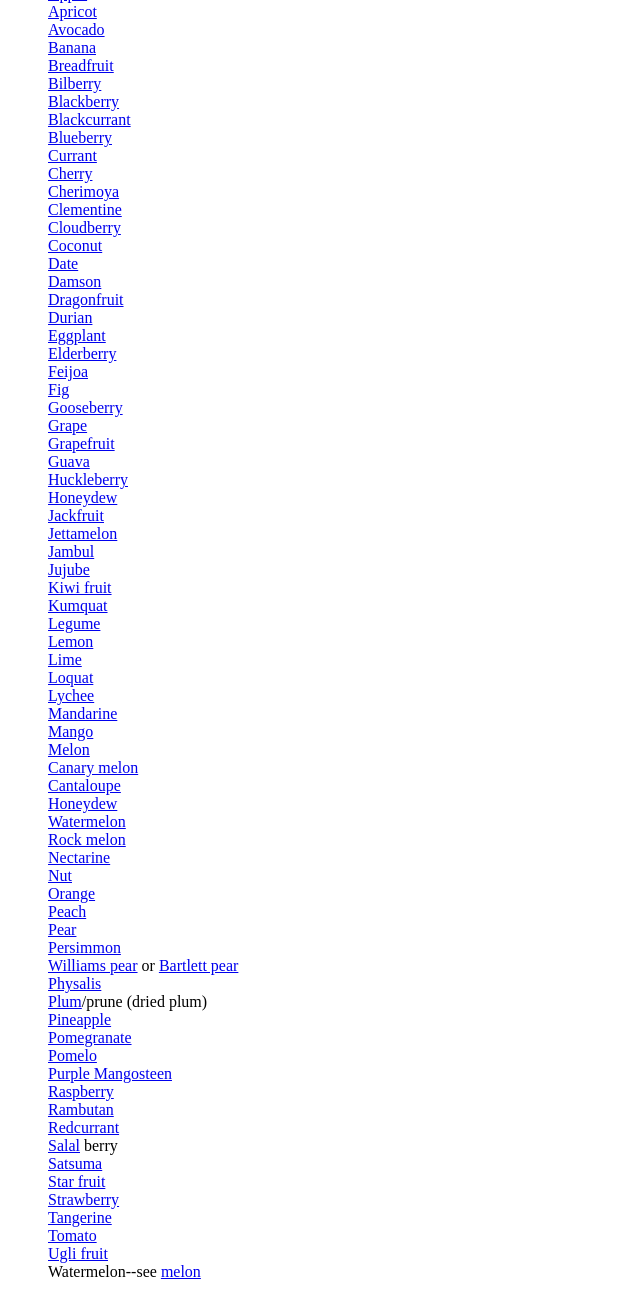
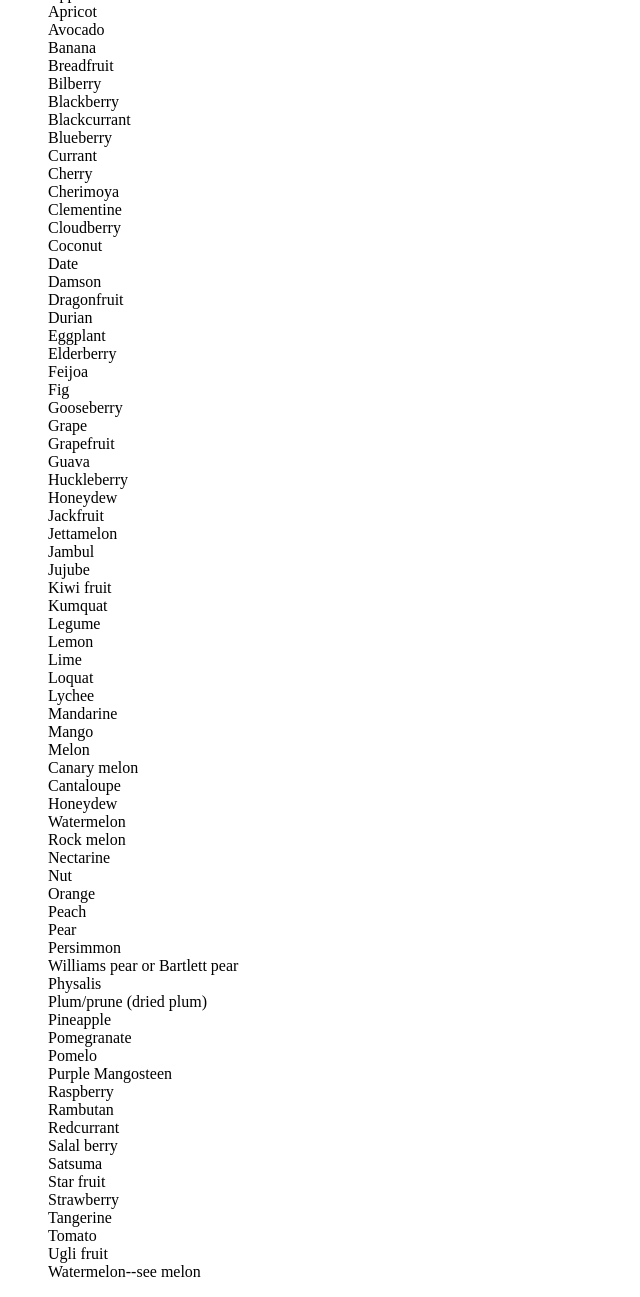
Before and after one commit to brstf/FList, a plain HTML site: page example.html in a window 1280 px wide. Shown: the part 60-1357 px from the top of the page, without its empty margins (0-640 px from the left). Drawn offline with nearby package versions, Linux system fonts and the light colour scheme.

Commit message:
Updated example to not include links (leftover from wikipedia list of fruits), and updated the readme to include some usage help.

```diff
--- a/example.html
+++ b/example.html
@@ -35,83 +35,83 @@
       list-style: none;
     }
    </style>
-  <input id="input"></input>
+  <input id="qinput"></input>
 </head>
 <body>
   <div>
     <ul id="flist">
-      <li><a href="/wiki/Apple" title="Apple">Apple</a></li>
-      <li><a href="/wiki/Apricot" title="Apricot">Apricot</a></li>
-      <li><a href="/wiki/Avocado" title="Avocado">Avocado</a></li>
-      <li><a href="/wiki/Banana" title="Banana">Banana</a></li>
-      <li><a href="/wiki/Breadfruit" title="Breadfruit">Breadfruit</a></li>
-      <li><a href="/wiki/Bilberry" title="Bilberry">Bilberry</a></li>
-      <li><a href="/wiki/Blackberry" title="Blackberry">Blackberry</a></li>
-      <li><a href="/wiki/Blackcurrant" title="Blackcurrant">Blackcurrant</a></li>
-      <li><a href="/wiki/Blueberry" title="Blueberry">Blueberry</a></li>
-      <li><a href="/wiki/Currant" title="Currant">Currant</a></li>
-      <li><a href="/wiki/Cherry" title="Cherry">Cherry</a></li>
-      <li><a href="/wiki/Cherimoya" title="Cherimoya">Cherimoya</a></li>
-      <li><a href="/wiki/Clementine" title="Clementine">Clementine</a></li>
-      <li><a href="/wiki/Cloudberry" title="Cloudberry">Cloudberry</a></li>
-      <li><a href="/wiki/Coconut" title="Coconut" class="mw-redirect">Coconut</a></li>
-      <li><a href="/wiki/Date" title="Date">Date</a></li>
-      <li><a href="/wiki/Damson" title="Damson">Damson</a></li>
-      <li><a href="/wiki/Dragonfruit" title="Dragonfruit">Dragonfruit</a></li>
-      <li><a href="/wiki/Durian" title="Durian">Durian</a></li>
-      <li><a href="/wiki/Eggplant" title="Eggplant" class="mw-redirect">Eggplant</a></li>
-      <li><a href="/wiki/Elderberry" title="Elderberry">Elderberry</a></li>
-      <li><a href="/wiki/Feijoa" title="Feijoa">Feijoa</a></li>
-      <li><a href="/wiki/Common_fig" title="Common fig" class="mw-redirect">Fig</a></li>
-      <li><a href="/wiki/Gooseberry" title="Gooseberry">Gooseberry</a></li>
-      <li><a href="/wiki/Grape" title="Grape">Grape</a></li>
-      <li><a href="/wiki/Grapefruit" title="Grapefruit">Grapefruit</a></li>
-      <li><a href="/wiki/Guava" title="Guava">Guava</a></li>
-      <li><a href="/wiki/Huckleberry" title="Huckleberry">Huckleberry</a></li>
-      <li><a href="/wiki/Honeydew" title="Honeydew">Honeydew</a></li>
-      <li><a href="/wiki/Jackfruit" title="Jackfruit">Jackfruit</a></li>
-      <li><a href="/w/index.php?title=Jettamelon&amp;action=edit&amp;redlink=1" class="new" title="Jettamelon (not yet started)">Jettamelon</a></li>
-      <li><a href="/wiki/Jambul" title="Jambul">Jambul</a></li>
-      <li><a href="/wiki/Jujube" title="Jujube" class="mw-redirect">Jujube</a></li>
-      <li><a href="/wiki/Kiwi_fruit" title="Kiwi fruit" class="mw-redirect">Kiwi fruit</a></li>
-      <li><a href="/wiki/Kumquat" title="Kumquat">Kumquat</a></li>
-      <li><a href="/wiki/Legume" title="Legume">Legume</a></li>
-      <li><a href="/wiki/Lemon" title="Lemon">Lemon</a></li>
-      <li><a href="/wiki/Lime" title="Lime">Lime</a></li>
-      <li><a href="/wiki/Loquat" title="Loquat">Loquat</a></li>
-      <li><a href="/wiki/Lychee" title="Lychee">Lychee</a></li>
-      <li><a href="/wiki/Mandarine" title="Mandarine" class="mw-redirect">Mandarine</a></li>
-      <li><a href="/wiki/Mango" title="Mango">Mango</a></li>
-      <li><a href="/wiki/Melon" title="Melon">Melon</a></li>
-      <li><a href="/w/index.php?title=Canary_melon&amp;action=edit&amp;redlink=1" class="new" title="Canary melon (not yet started)">Canary melon</a></li>
-      <li><a href="/wiki/Cantaloupe" title="Cantaloupe">Cantaloupe</a></li>
-      <li><a href="/wiki/Honeydew_(melon)" title="Honeydew (melon)">Honeydew</a></li>
-      <li><a href="/wiki/Watermelon" title="Watermelon">Watermelon</a></li>
-      <li><a href="/wiki/Rock_melon" title="Rock melon" class="mw-redirect">Rock melon</a></li>
-      <li><a href="/wiki/Nectarine" title="Nectarine" class="mw-redirect">Nectarine</a></li>
-      <li><a href="/wiki/Nut_(fruit)" title="Nut (fruit)">Nut</a></li>
-      <li><a href="/wiki/Orange" title="Orange">Orange</a></li>
-      <li><a href="/wiki/Peach" title="Peach">Peach</a></li>
-      <li><a href="/wiki/Pear" title="Pear">Pear</a></li>
-      <li><a href="/wiki/Persimmon" title="Persimmon">Persimmon</a></li>
-      <li><a href="/wiki/Williams_pear" title="Williams pear">Williams pear</a> or <a href="/wiki/Bartlett_pear" title="Bartlett pear" class="mw-redirect">Bartlett pear</a></li>
-      <li><a href="/w/index.php?title=Physalis&amp;action=edit&amp;redlink=1" class="new" title="Physalis (not yet started)">Physalis</a></li>
-      <li><a href="/wiki/Plum" title="Plum">Plum</a>/prune (dried plum)</li>
-      <li><a href="/wiki/Pineapple" title="Pineapple">Pineapple</a></li>
-      <li><a href="/wiki/Pomegranate" title="Pomegranate">Pomegranate</a></li>
-      <li><a href="/wiki/Pomelo" title="Pomelo">Pomelo</a></li>
-      <li><a href="/wiki/Purple_Mangosteen" title="Purple Mangosteen">Purple Mangosteen</a></li>
-      <li><a href="/wiki/Raspberry" title="Raspberry">Raspberry</a></li>
-      <li><a href="/wiki/Rambutan" title="Rambutan">Rambutan</a></li>
-      <li><a href="/wiki/Redcurrant" title="Redcurrant">Redcurrant</a></li>
-      <li><a href="/w/index.php?title=Salal&amp;action=edit&amp;redlink=1" class="new" title="Salal (not yet started)">Salal</a> berry</li>
-      <li><a href="/wiki/Satsuma" title="Satsuma">Satsuma</a></li>
-      <li><a href="/wiki/Star_fruit" title="Star fruit" class="mw-redirect">Star fruit</a></li>
-      <li><a href="/wiki/Strawberry" title="Strawberry" class="mw-redirect">Strawberry</a></li>
-      <li><a href="/wiki/Tangerine" title="Tangerine">Tangerine</a></li>
-      <li><a href="/wiki/Tomato" title="Tomato">Tomato</a></li>
-      <li><a href="/wiki/Ugli" title="Ugli" class="mw-redirect">Ugli fruit</a></li>
-      <li>Watermelon--see <a href="/wiki/Melon" title="Melon">melon</a></li>
+      <li>Apple</li>
+      <li>Apricot</li>
+      <li>Avocado</li>
+      <li>Banana</li>
+      <li>Breadfruit</li>
+      <li>Bilberry</li>
+      <li>Blackberry</li>
+      <li>Blackcurrant</li>
+      <li>Blueberry</li>
+      <li>Currant</li>
+      <li>Cherry</li>
+      <li>Cherimoya</li>
+      <li>Clementine</li>
+      <li>Cloudberry</li>
+      <li>Coconut</li>
+      <li>Date</li>
+      <li>Damson</li>
+      <li>Dragonfruit</li>
+      <li>Durian</li>
+      <li>Eggplant</li>
+      <li>Elderberry</li>
+      <li>Feijoa</li>
+      <li>Fig</li>
+      <li>Gooseberry</li>
+      <li>Grape</li>
+      <li>Grapefruit</li>
+      <li>Guava</li>
+      <li>Huckleberry</li>
+      <li>Honeydew</li>
+      <li>Jackfruit</li>
+      <li>Jettamelon</li>
+      <li>Jambul</li>
+      <li>Jujube</li>
+      <li>Kiwi fruit</li>
+      <li>Kumquat</li>
+      <li>Legume</li>
+      <li>Lemon</li>
+      <li>Lime</li>
+      <li>Loquat</li>
+      <li>Lychee</li>
+      <li>Mandarine</li>
+      <li>Mango</li>
+      <li>Melon</li>
+      <li>Canary melon</li>
+      <li>Cantaloupe</li>
+      <li>Honeydew</li>
+      <li>Watermelon</li>
+      <li>Rock melon</li>
+      <li>Nectarine</li>
+      <li>Nut</li>
+      <li>Orange</li>
+      <li>Peach</li>
+      <li>Pear</li>
+      <li>Persimmon</li>
+      <li>Williams pear or Bartlett pear</li>
+      <li>Physalis</li>
+      <li>Plum/prune (dried plum)</li>
+      <li>Pineapple</li>
+      <li>Pomegranate</li>
+      <li>Pomelo</li>
+      <li>Purple Mangosteen</li>
+      <li>Raspberry</li>
+      <li>Rambutan</li>
+      <li>Redcurrant</li>
+      <li>Salal berry</li>
+      <li>Satsuma</li>
+      <li>Star fruit</li>
+      <li>Strawberry</li>
+      <li>Tangerine</li>
+      <li>Tomato</li>
+      <li>Ugli fruit</li>
+      <li>Watermelon--see melon</li>
     </ul>
   </div>
 </body>
--- a/example.js
+++ b/example.js
@@ -1,6 +1,6 @@
 $(document).ready( function() {
   var filter_list = new FList( $("#flist") );
-  $("input").change( function () {
+  $("#qinput").change( function () {
     filter_list.filter( $(this).val() );
   }).keyup( function ( ev ) {
     $(this).change();
```
Also changed, not shown: 1 other file.
